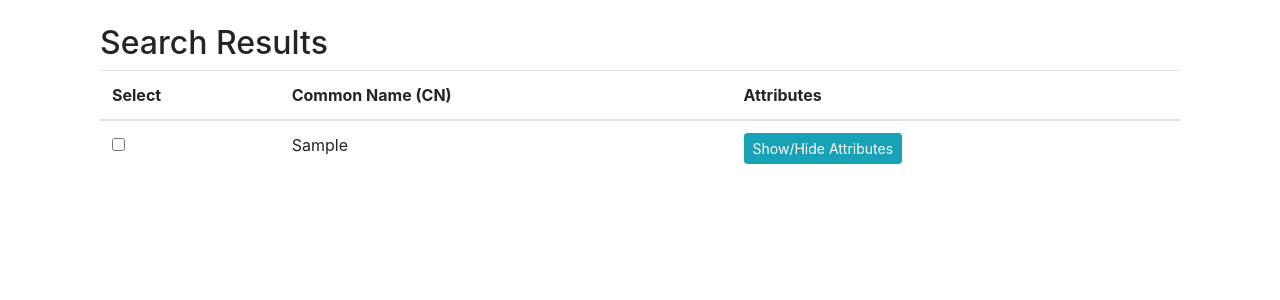
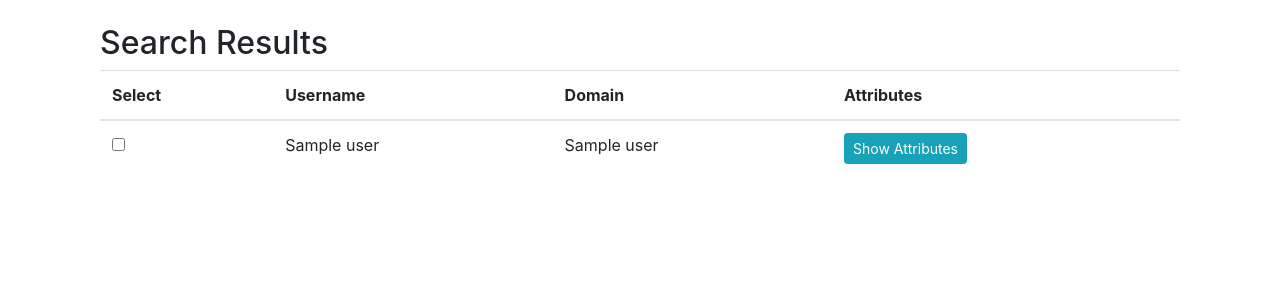
Before and after one commit to projektzad/projektzad, a Flask app: template myapp/app/templates/search_user.html in a window 1280 px wide. Shown: the part 80-380 px from the top of the page. Run offline with Flask 3, Linux system fonts and the light colour scheme; the template is opened without the code that fills it: most values are stand-ins (such as "Sample title", 1, 10 or a date in 2020); some libraries are stand-ins or nearby versions.

Commit message:
Kolejne poprawki / uswuanie błedów o7

```diff
--- a/myapp/app/routes.py
+++ b/myapp/app/routes.py
@@ -81,12 +81,13 @@ def search_user():
     cn = user_data
     conn = get_ldap_connection()
     search_base = domain_to_search_base(domain=session.get('domain', 'default.local'))
-    user_list = get_all_users(conn, search_base)
+    user_list = get_all_users(conn, search_base,session.get('options'))
 
     # Filter users with a matching 'cn'
     print(user_list)
     matched_users = [user for user in user_list if cn.lower() in user.get("cn", "").lower()]
-
+    print("MatcherUsers")
+    print(matched_users)
     # Render the results in a template
     return render_template('search_user.html', matched_users=matched_users)
 
--- a/myapp/app/templates/search_user.html
+++ b/myapp/app/templates/search_user.html
@@ -6,36 +6,36 @@
 
     {% if matched_users %}
     <form method="post">
-        <table class="table">
+        <table class="table" id="userTable">
             <thead>
                 <tr>
                     <th>Select</th>
-                    <th>Common Name (CN)</th>
-
-                    <th>Attributes</th> <!-- Column for displaying attributes -->
+                    <th>Username</th>
+                    <th>Domain</th>
+                    <th>Attributes</th>
                 </tr>
             </thead>
             <tbody>
                 {% for user in matched_users %}
                 <tr>
                     <td>
-                        <!-- Checkbox for selecting users -->
                         <input type="checkbox" name="selected_users" value="{{ user.cn }}|{{ user.distinguishedName }}">
                     </td>
-                    <td>{{ user.cn }}</td>
-
+                    <td>{{ user.name if user.name else 'N/A' }}</td>
+                    <td>{{ user.distinguishedName if user.distinguishedName else 'N/A' }}</td>
                     <td>
-                        <!-- Display attributes in a collapsible format -->
                         <div class="attributes-container">
-                            <button type="button" class="btn btn-info btn-sm toggle-attributes" data-toggle="collapse" data-target="#attributes-{{ user.cn }}">
-                                Show/Hide Attributes
+                            <button type="button" class="btn btn-info btn-sm toggle-attributes"
+                                    data-toggle="collapse"
+                                    data-target="#attributes-{{ user.cn | replace(' ', '-') }}-{{ loop.index }}">
+                                Show Attributes
                             </button>
-                            <div id="attributes-{{ user.cn }}" class="collapse">
+                            <div id="attributes-{{ user.cn | replace(' ', '-') }}-{{ loop.index }}" class="collapse">
                                 <ul>
                                     {% for key, value in user.items() %}
-                                    {% if key != 'cn' and key != 'mail' and key != 'department' %}
-                                        <li><strong>{{ key }}:</strong> {{ value }}</li>
-                                    {% endif %}
+                                        {% if key != 'name' and key != 'distinguishedName' %}
+                                            <li><strong>{{ key }}:</strong> {{ value }}</li>
+                                        {% endif %}
                                     {% endfor %}
                                 </ul>
                             </div>
```
Also changed, not shown: myapp/app/templates/delete_user.html (+4 -5 lines).
